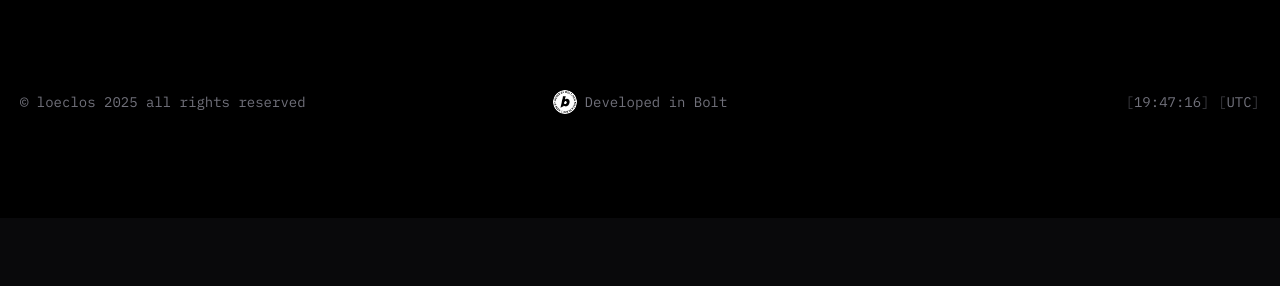
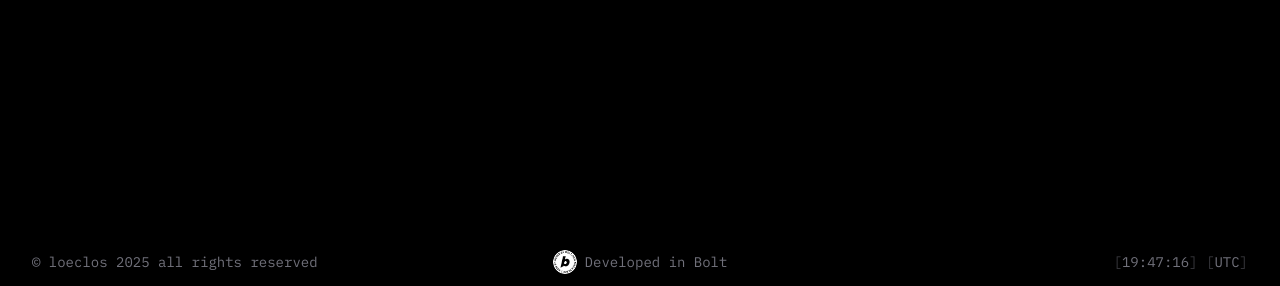
Before and after one commit to loeclos/undictify, a Next.js app: page / in a window 1280 px wide. Shown: the part 666-952 px from the top of the page. Before the commit the page ends 884 px from the top, so only its background shows below. Built offline with nearby package versions, Linux system fonts and the light colour scheme; no server answers.

Commit message:
Convert Footer to Non-Fixed Layout

```diff
--- a/src/app/(components)/footer/footer.tsx
+++ b/src/app/(components)/footer/footer.tsx
@@ -4,7 +4,7 @@ import Image from 'next/image';
 
 export default function Footer() {
     return (
-        <div className="fixed bottom-0 w-full p-5">
+        <footer className="w-full p-8 mt-auto">
             <div className="flex flex-col md:flex-row items-center justify-between w-full gap-6 md:gap-12">
                 <div className="flex w-full items-center md:items-start justify-center md:justify-start">
                     <p className="font-mono text-zinc-500 text-sm">
@@ -36,6 +36,6 @@ export default function Footer() {
                     <CrypticClock />
                 </div>
             </div>
-        </div>
+        </footer>
     );
 }
--- a/src/app/page.tsx
+++ b/src/app/page.tsx
@@ -16,12 +16,14 @@ export default function Page() {
     return (
         <>
             <Navbar links={navItems} />
-            <main className="min-h-screen text-foreground flex flex-col items-center justify-center px-6 bg-black relative">
-                <section className="text-center max-w-xl space-y-6">
+            <div className="min-h-screen text-foreground flex flex-col bg-black">
+                <main className="flex-1 flex flex-col items-center justify-center px-6">
+                    <section className="text-center max-w-xl space-y-6">
                     <Hero/>
-                </section>
+                    </section>
+                </main>
                 <Footer />
-            </main>
+            </div>
         </>
 
     );
```
